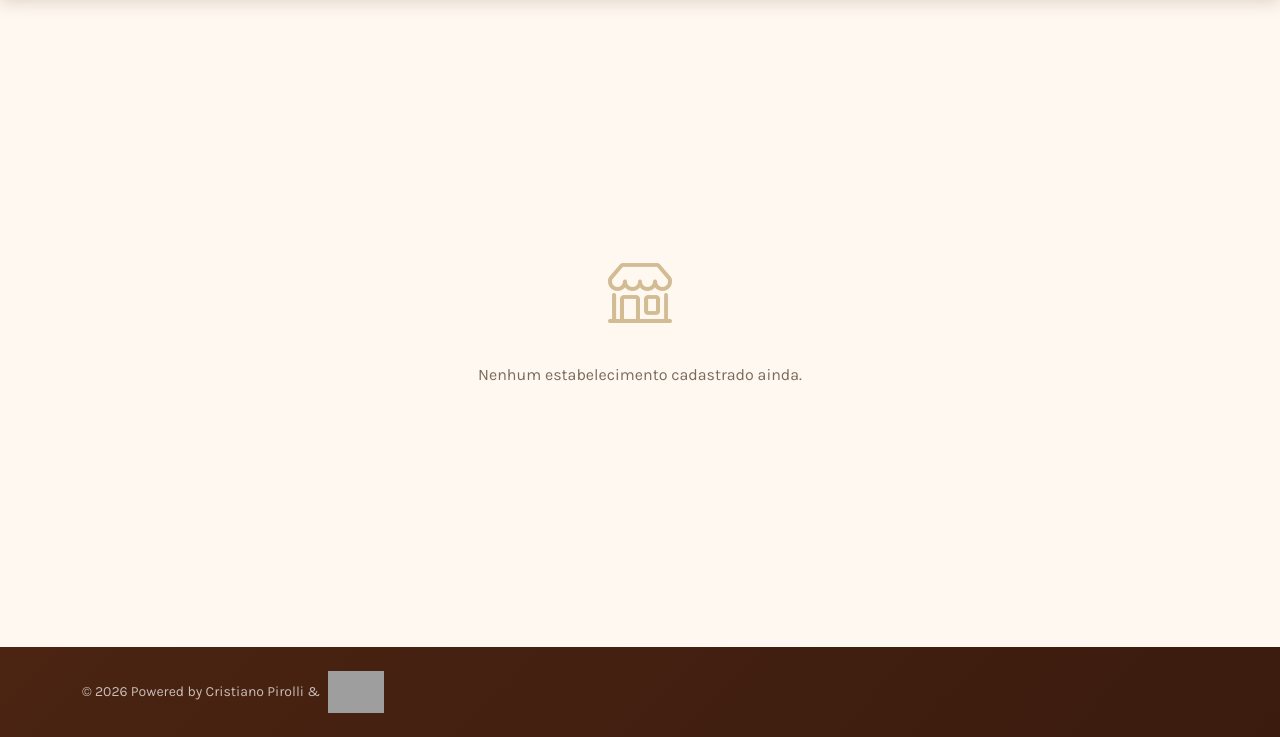
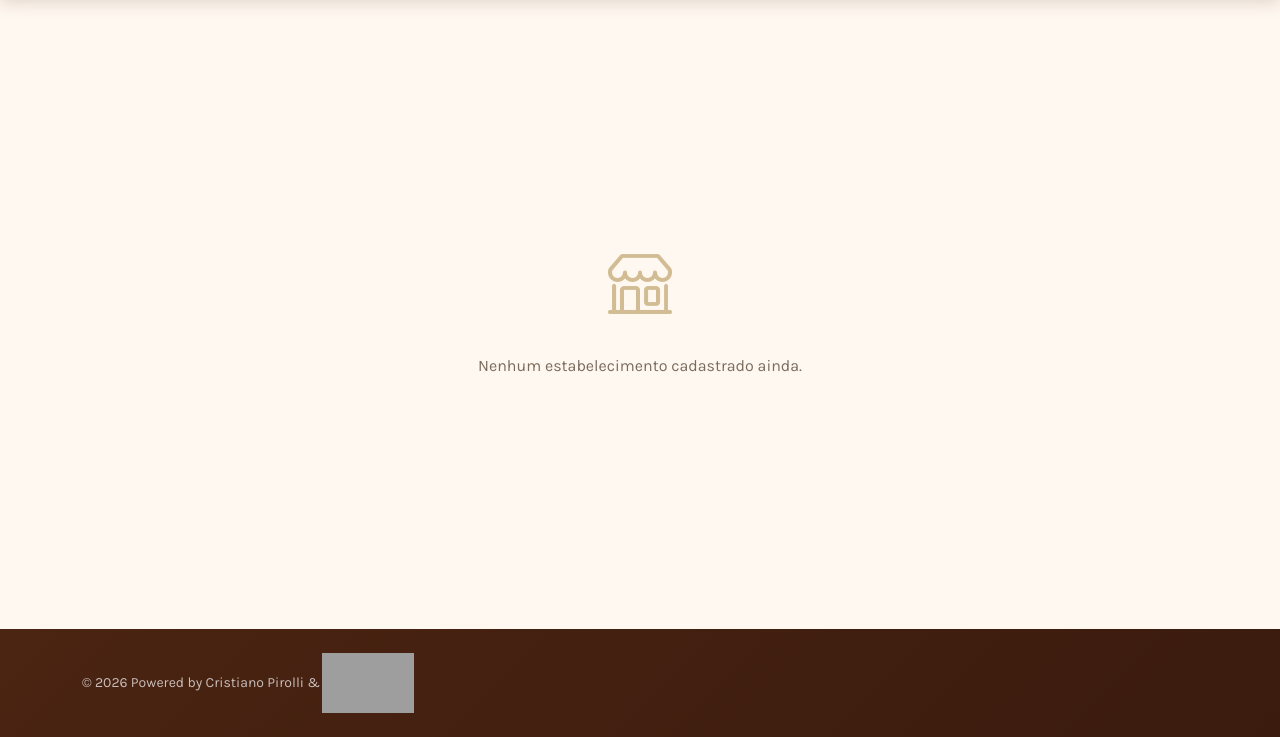
Before and after one commit to CristianoPirolli/cardapio-online, a Django app: page / in a window 1280 px wide. Shown: the part 63-800 px from the top of the page. Run offline with Django 4.2, Linux system fonts and the light colour scheme; data that the repository does not hold is empty; parts of the project's set-up code (start-up, migrations or seed data) failed here and were passed over; some libraries are stand-ins or nearby versions; grey boxes are pictures that could not be loaded.

Commit message:
style: aumenta logo Atlas para 60px e alarga levemente
Co-Authored-By: Claude Sonnet 4.6 <noreply@anthropic.com>

```diff
--- a/templates/base.html
+++ b/templates/base.html
@@ -247,7 +247,7 @@
                         &copy; 2026 Powered by Cristiano Pirolli &amp;
                         <img src="/static/admin/img/logo Atlas sem fundo.png"
                              alt="Atlas"
-                             style="height: 42px; width: auto;">
+                             style="height: 60px; width: auto; transform: scaleX(1.15);">
                     </p>
                 </div>
                 <div class="col-md-6 text-md-end">
```
